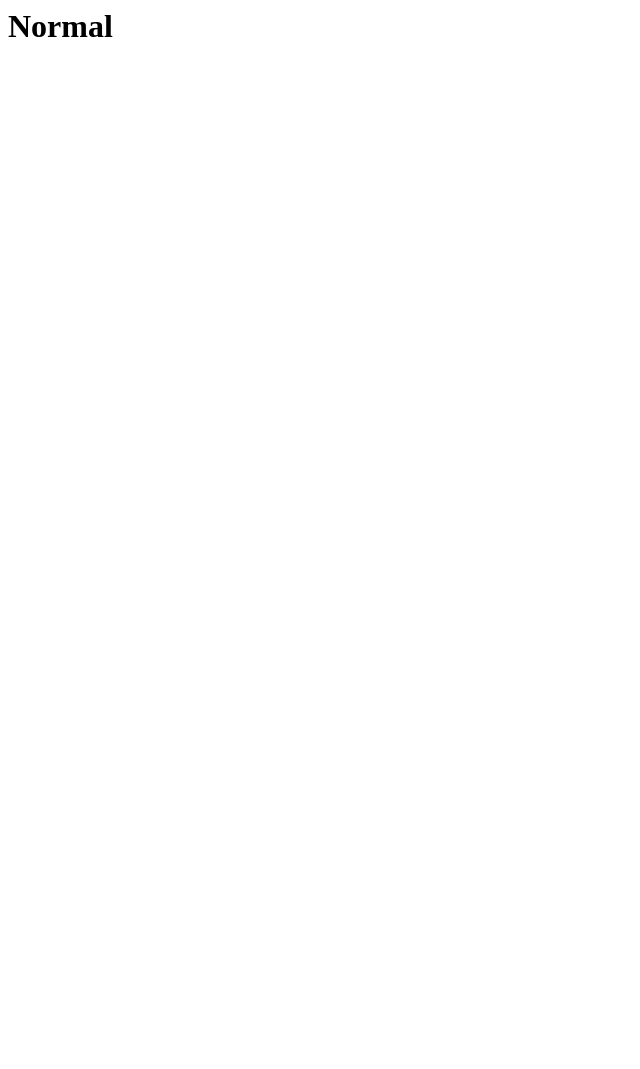
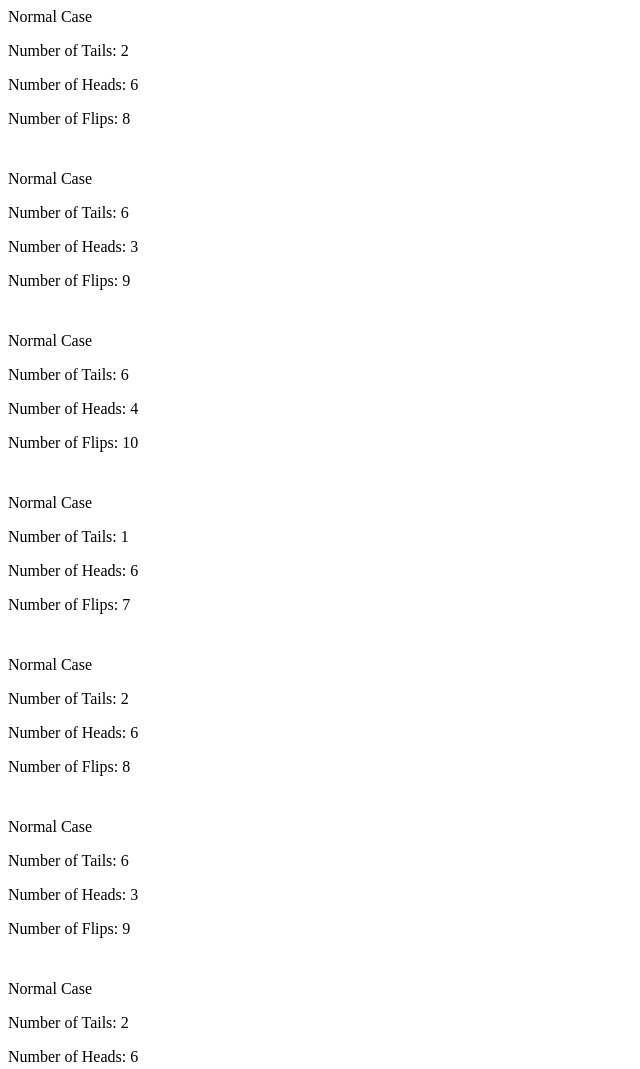
Before and after one commit to its-popplewell/test_website, a plain HTML site: page index.html in a window 1280 px wide. Shown: the top 1069 px of the page, without its empty margins (0-640 px from the left). Before the commit the page ends 800 px from the top, so only its background shows below. Drawn offline with nearby package versions, Linux system fonts and the light colour scheme.

Commit message:
Fixed p5

```diff
--- a/index.html
+++ b/index.html
@@ -4,11 +4,10 @@
         <meta name="viewport" content="width=device-width, initial-scale=1.0" />
         <meta http-equiv="X-UA-Compatible" content="ie=edge" />
         <title>Beau's Simulations</title>
-        <script src="https://cdnjs.cloudflare.com/ajax/libs/p5.js/1.1.9/p5.js"></script>
+        <link rel="stylesheet" href="style.css" />
+        <script src="https://cdn.jsdelivr.net/npm/p5@1.0.0/lib/p5.js"></script>
+        <script src="./index.js"></script>
     </head>
 
-    <body>
-        <h1 id="headerThing">Normal</h1>
-        <script src="./index.js"></script>
-    </body>
+    <body></body>
 </html>
--- a/index.js
+++ b/index.js
@@ -1,11 +1,12 @@
-let countHeads = 0;
-let countTails = 0;
-let counter = 0;
+function setup() {
+    noCanvas();
 
-const setup = () => {
     //does 10 simulations
-    for (let i = 0; i < 10; i++) {
+    for (let i = 0; i < 15; i++) {
         let specialCase = false;
+        let countHeads = 0;
+        let countTails = 0;
+        let counter = 0;
         //runs until ...
         while (countHeads < 6 && countTails < 6) {
             let choice = Math.floor(Math.random() * 2);
@@ -44,12 +45,10 @@ const setup = () => {
             }
         }
 
-        createDiv('').id(`divider${i}`);
-        createP(specialCase ? 'Special case' : 'Normal Case').parent(`divider${i}`);
-        createP(`Number of Heads: ${countHeads}`).parent(`divider${i}`);
-        createP(`Number of Tails: ${countTails}`).parent(`divider${i}`);
-        createP(`Number of Flips: ${counter}`).parent(`divider${i}`);
+        createDiv().id(`div${i}`);
+        createP(specialCase ? 'Special case' : 'Normal Case').parent(`div${i}`);
+        createP(`Number of Tails: ${countTails}`).parent(`div${i}`);
+        createP(`Number of Heads: ${countHeads}`).parent(`div${i}`);
+        createP(`Number of Flips: ${counter}`).parent(`div${i}`);
     }
-};
-
-const draw = () => {};
+}
--- a/style.css
+++ b/style.css
@@ -1,4 +1,3 @@
-h1 {
-  color: green;
-  margin-left: 20px;
+div {
+    padding-bottom: 10px;
 }
```
